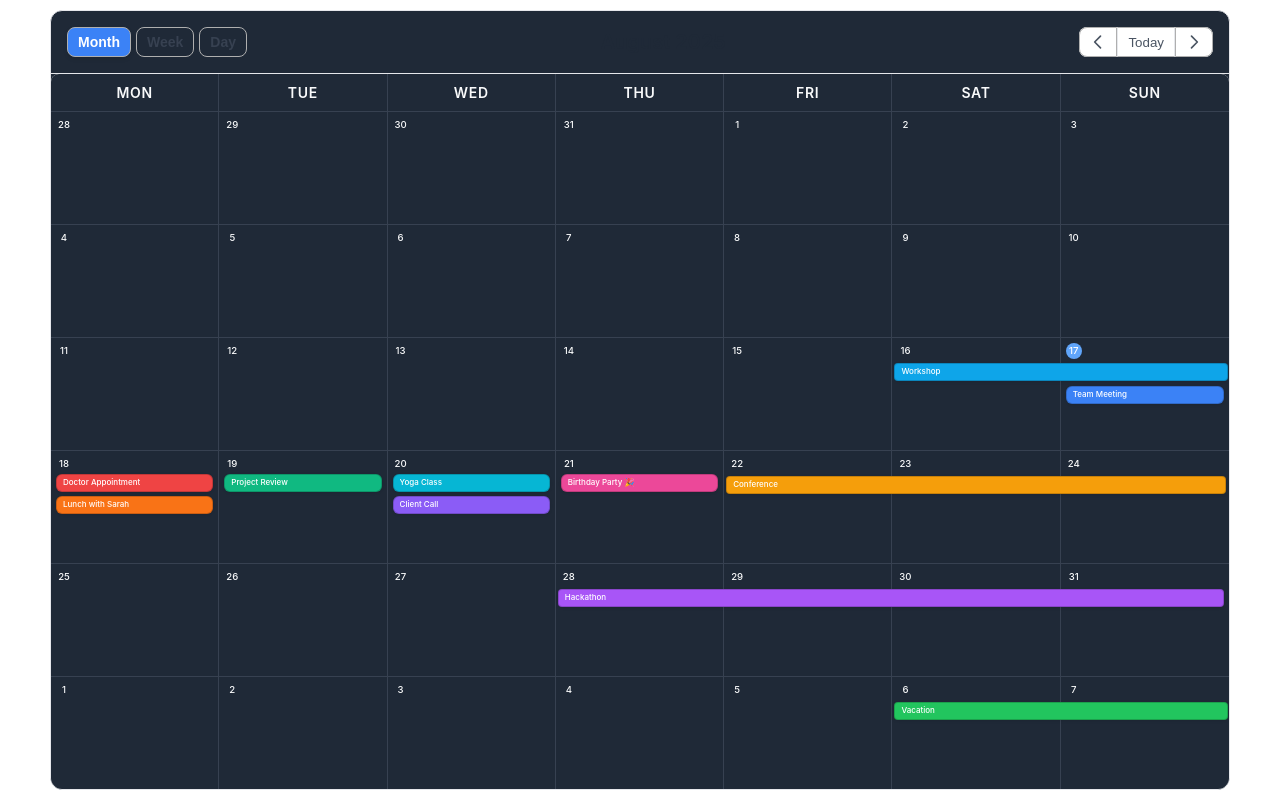
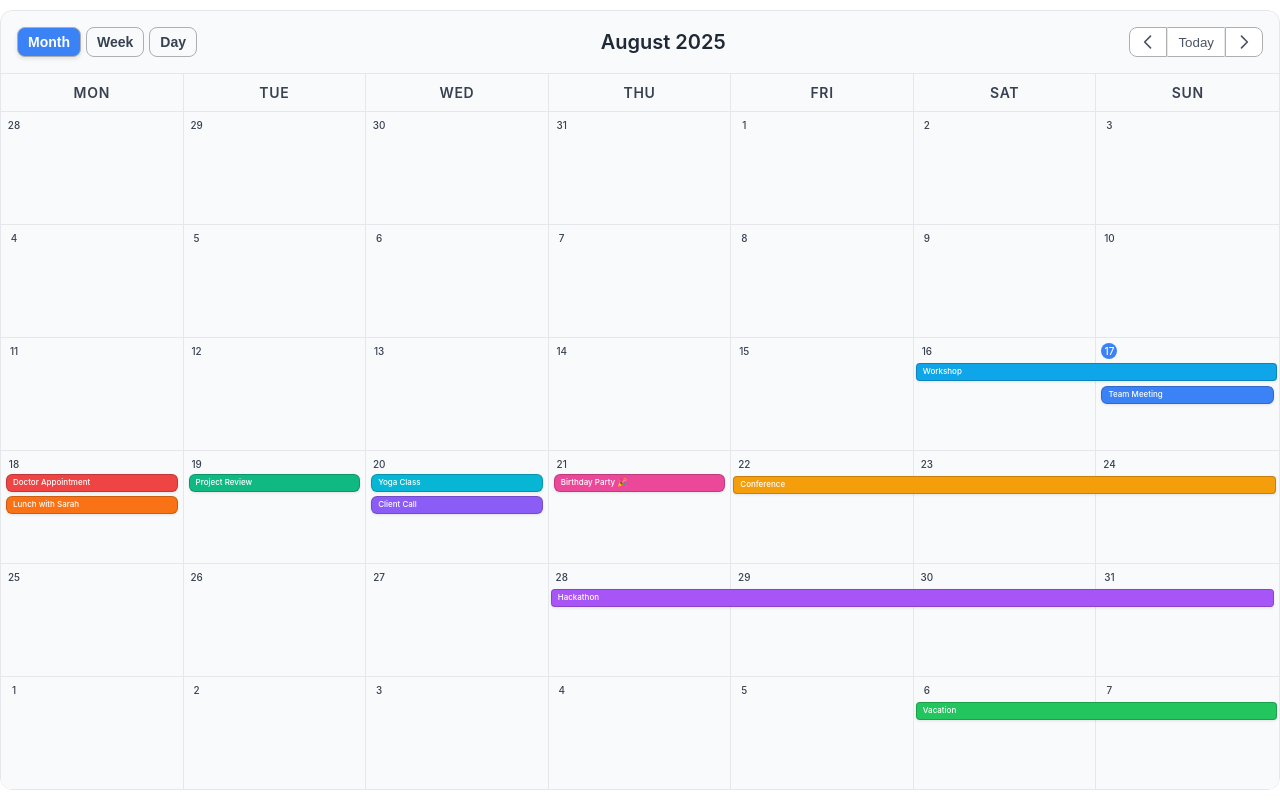
Before and after one commit to safdar-azeem/v-event-calendar, a Vue app: page / in a window 1280 px wide. Built offline with nearby package versions, Linux system fonts and the light colour scheme.

Commit message:
Update App.vue

```diff
--- a/src/App.vue
+++ b/src/App.vue
@@ -165,7 +165,7 @@ const goToNext = () => {
 }
 
 .calendar-container {
-   max-width: 1180px;
+   max-width: 1380px;
    margin: 10px auto;
 }
 
@@ -280,19 +280,6 @@ button {
    background-color: #f3f4f6;
 }
 
-.dark {
-   --calendar-primary-color: #60a5fa; /* Lighter blue for contrast */
-   --calendar-secondary-color: #34d399; /* Softer green */
-   --calendar-bg-color: #1f2937; /* Dark gray background */
-   --calendar-text-color: #f9fafb; /* Light text */
-   --calendar-border-color: #374151; /* Dark border */
-   --calendar-hover-color: #111827; /* Slightly darker hover */
-   --calendar-date-label-size: 0.6em;
-   --calendar-date-font-weight: 500;
-   --calendar-day-header-font-size: 0.8rem;
-   --calendar-current-time-color: #f87171; /* Softer red */
-}
-
 .icon {
    width: 20px;
    height: 20px;
```
